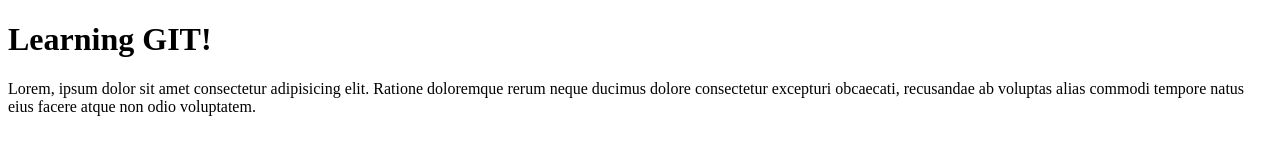
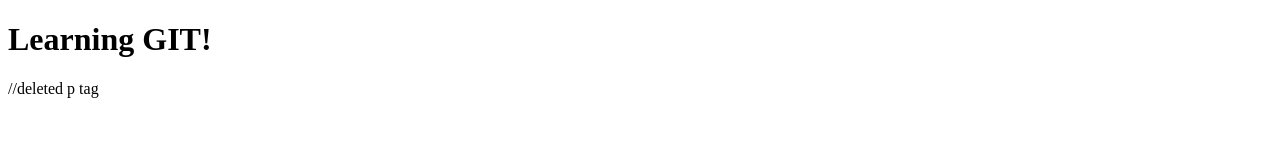
Before and after one commit to dilpreettoor/demo-repo, a plain HTML site: page index.html in a window 1280 px wide. Drawn offline with Linux system fonts and the light colour scheme.

Commit message:
commited change from VS Code

```diff
--- a/index.html
+++ b/index.html
@@ -8,6 +8,6 @@
 </head>
 <body>
     <H1>Learning GIT!</H1>
-    <p>Lorem, ipsum dolor sit amet consectetur adipisicing elit. Ratione doloremque rerum neque ducimus dolore consectetur excepturi obcaecati, recusandae ab voluptas alias commodi tempore natus eius facere atque non odio voluptatem.</p>
+    //deleted p tag
 </body>
 </html>
```
